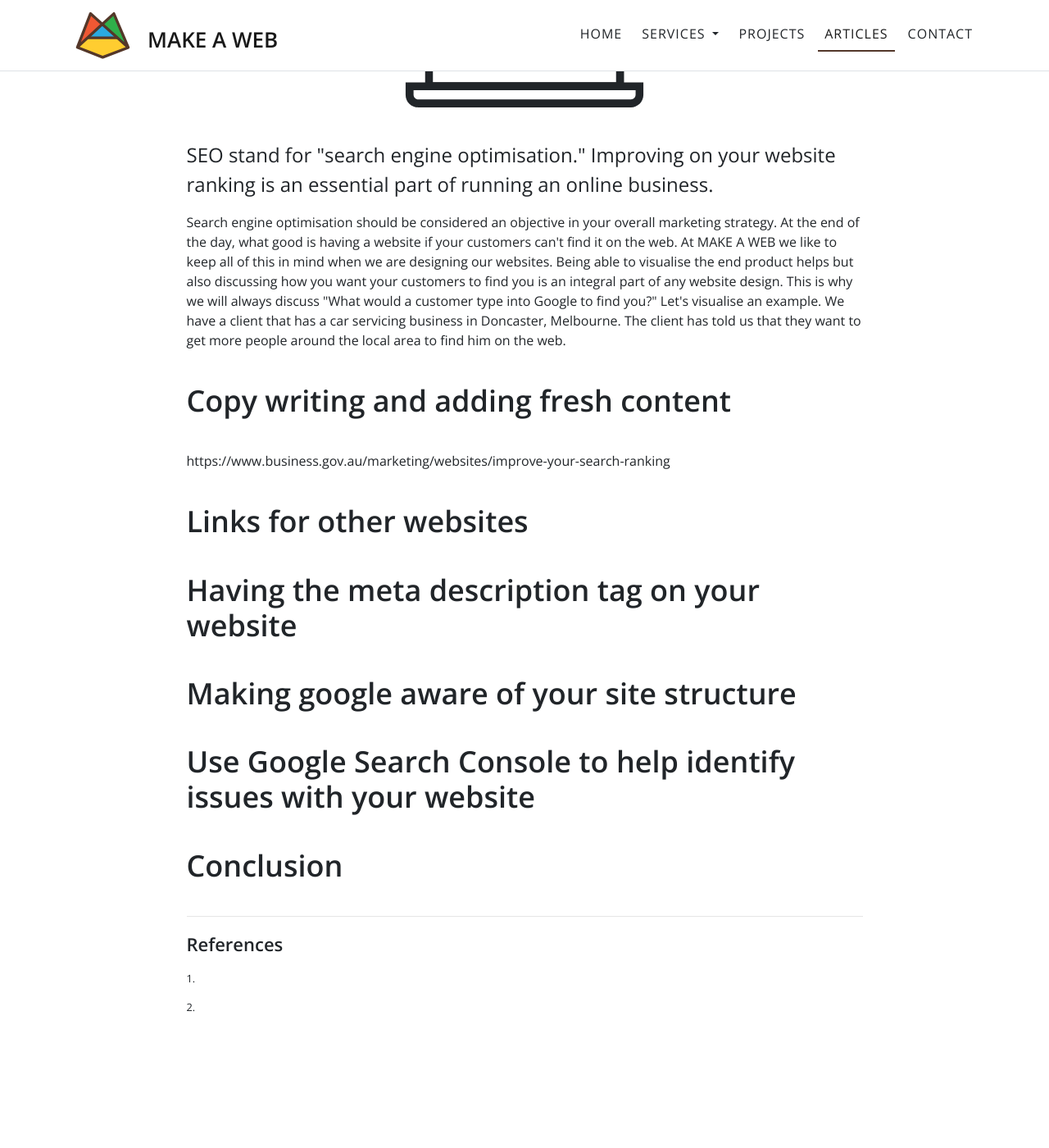
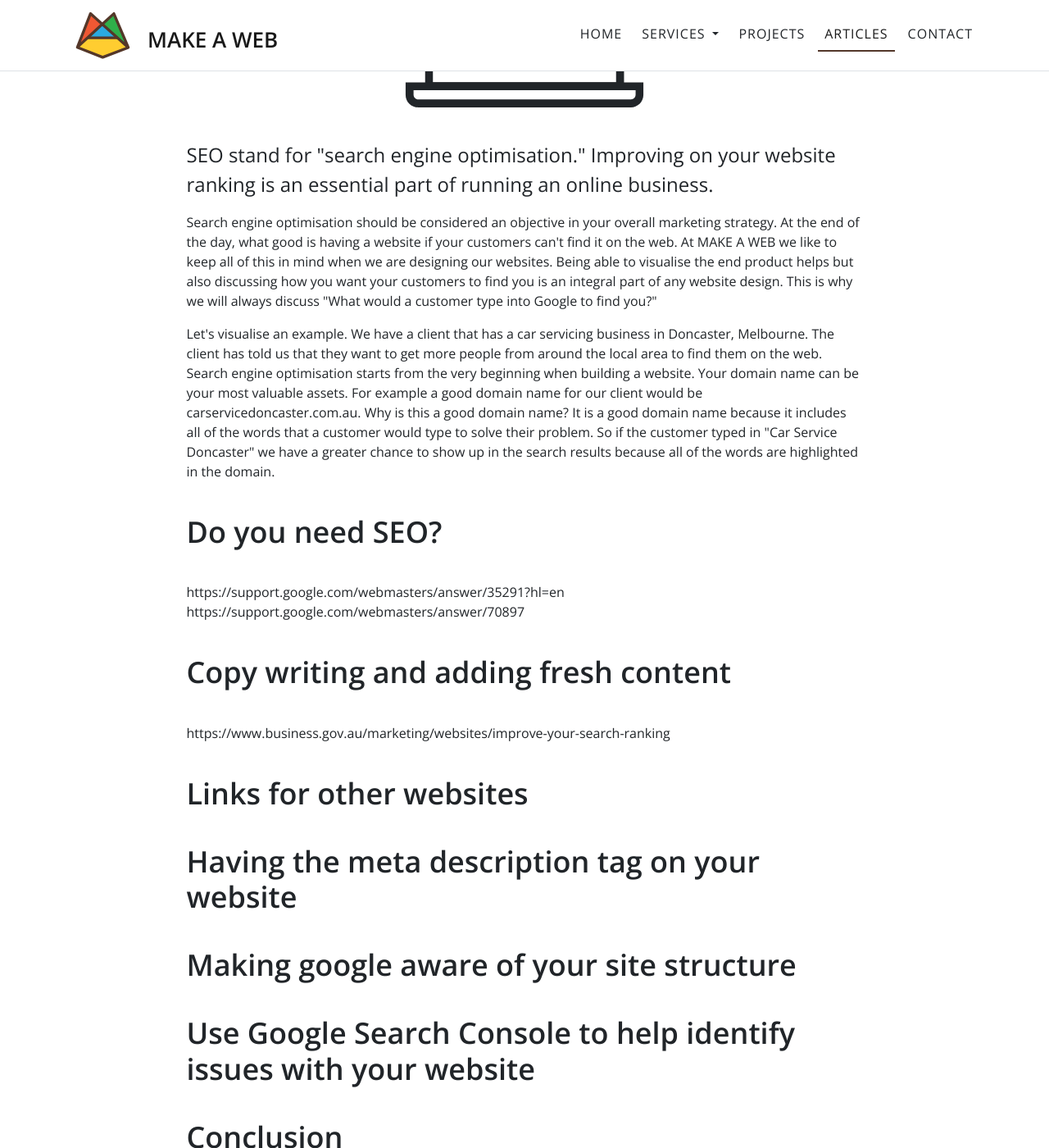
Before and after one commit to makeaweb/maw, a Jekyll site: the page built from _posts/2019-02-01-what-is-seo.html, in a window 1280 px wide and 1400 px high, scrolled down 339 px. Shown: the whole window at 82% size. Built offline with Jekyll 4.4.1, drawn with Linux system fonts in a browser that asks for light colours; nearby versions of some CDN libraries; comment, search, counter and statistics services are not loaded; some of the changed text lies outside the part shown.

Commit message:
Update to what is seo article

```diff
--- a/_posts/2019-02-01-what-is-seo.html
+++ b/_posts/2019-02-01-what-is-seo.html
@@ -18,10 +18,25 @@ comments: true
   At MAKE A WEB we like to keep all of this in mind when we are designing our websites.
   Being able to visualise the end product helps but also discussing how you want your customers to find you is an integral part of any website design.
   This is why we will always discuss "What would a customer type into Google to find you?"
+</p>
+
+<p>
   Let's visualise an example.
   We have a client that has a car servicing business in Doncaster, Melbourne.
-  The client has told us that they want to get more people around the local area to find him on the web.
+  The client has told us that they want to get more people from around the local area to find them on the web.
+  Search engine optimisation starts from the very beginning when building a website.
+  Your domain name can be your most valuable assets.
+  For example a good domain name for our client would be carservicedoncaster.com.au.
+  Why is this a good domain name?
+  It is a good domain name because it includes all of the words that a customer would type to solve their problem.
+  So if the customer typed in "Car Service Doncaster" we have a greater chance to show up in the search results because all of the words are highlighted in the domain.
 </p>
+
+<h3 class="h2">Do you need SEO?</h3>
+
+https://support.google.com/webmasters/answer/35291?hl=en
+
+https://support.google.com/webmasters/answer/70897
 
 <h3 class="h2">Copy writing and adding fresh content</h3>
 
@@ -34,10 +49,20 @@ https://www.business.gov.au/marketing/websites/improve-your-search-ranking
 <h3 class="h2">Use Google Search Console to help identify issues with your website</h3>
 <h3 class="h2">Conclusion</h3>
 
-
 <hr>
 <h3 class="h4">References</h3>
 <small>
   <p>1. </p>
   <p>2. </p>
 </small>
+
+
+
+
+https://neilpatel.com/blog/google-search-console-crawl-stats/
+https://blog.hubspot.com/customers/seo-google-search-console-integration
+https://databox.com/ideas-for-improving-seo-with-google-search-console#internalLinks
+
+https://www.youtube.com/watch?v=jhnNOlhPbyc
+
+https://www.searchenginejournal.com/free-seo-tools/242307/
```
